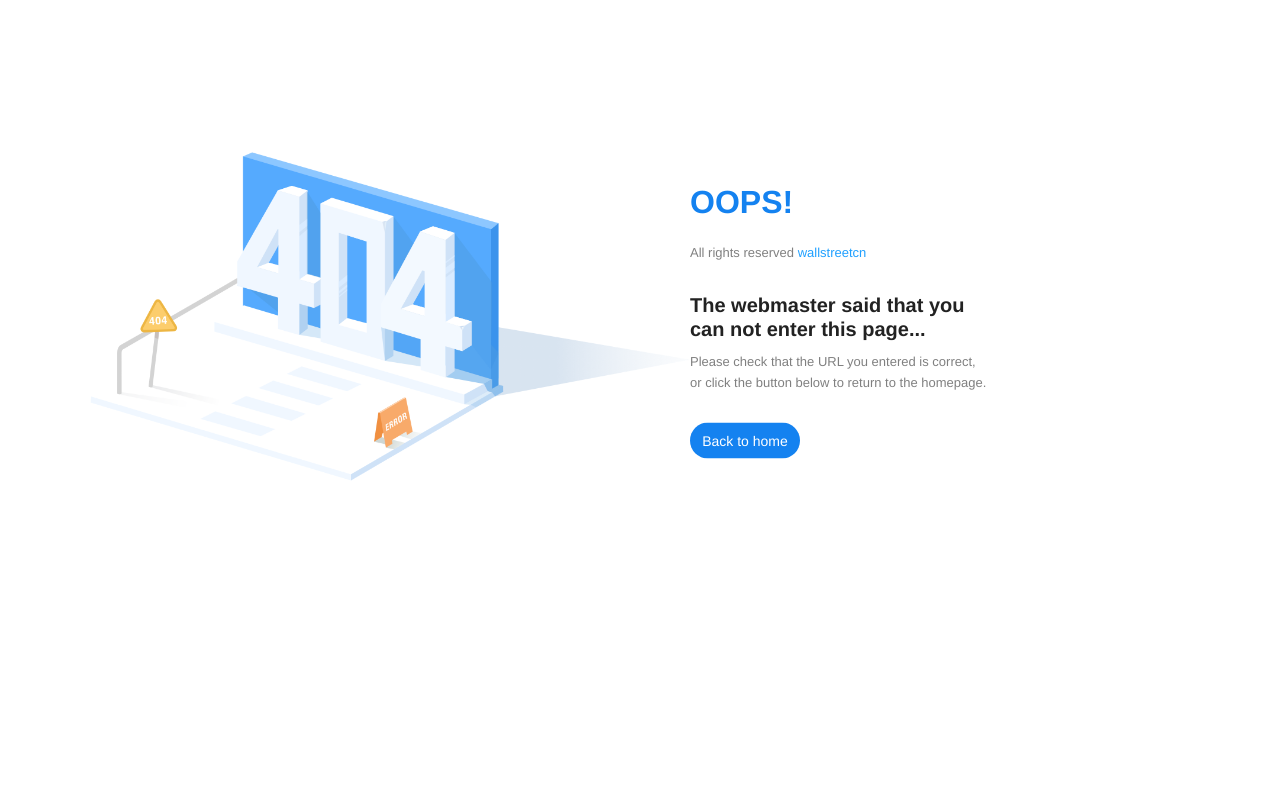
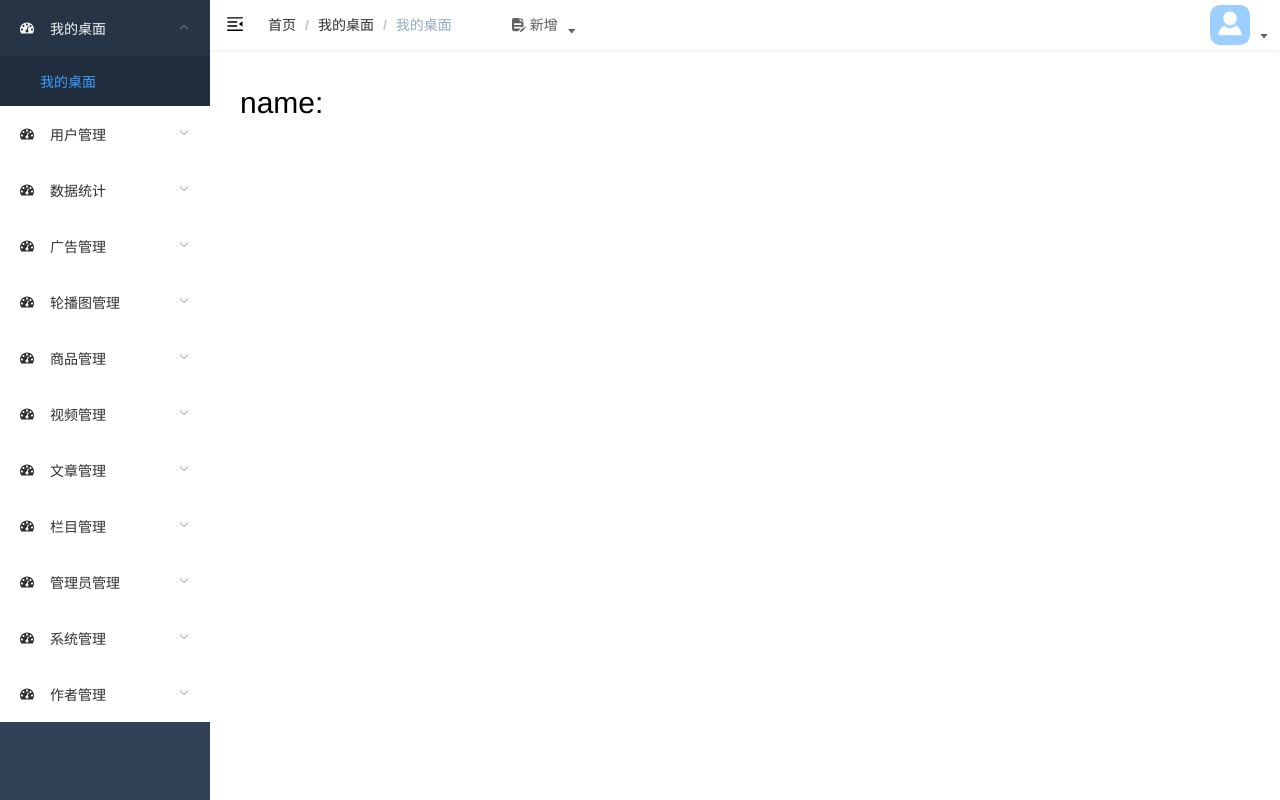
Before and after one commit to momo1991817/vue-admin-duorui, a Vue app: page /#/dashboard in a window 1280 px wide. Before the commit this address led to /#/404. Built offline with nearby package versions, Linux system fonts and the light colour scheme.

Commit message:
修改navbar

```diff
--- a/src/components/Breadcrumb/index.vue
+++ b/src/components/Breadcrumb/index.vue
@@ -33,8 +33,8 @@ export default {
       const first = matched[0]
 
       if (!this.isDashboard(first)) {
-        // matched = [{ path: '/UserManage', meta: { title: '用户管理' }}].concat(matched)
-        matched = [].concat(matched)
+        matched = [{ path: '/', meta: { title: '首页' }}].concat(matched)
+        // matched = [].concat(matched)
       }
 
       this.levelList = matched.filter(item => item.meta && item.meta.title && item.meta.breadcrumb !== false)
@@ -44,7 +44,7 @@ export default {
       if (!name) {
         return false
       }
-      return name.trim().toLocaleLowerCase() === '用户管理'.toLocaleLowerCase()
+      return name.trim().toLocaleLowerCase() === '我的桌面'.toLocaleLowerCase()
     },
     pathCompile(path) {
       // To solve this problem https://github.com/PanJiaChen/vue-element-admin/issues/561
--- a/src/layout/components/Navbar.vue
+++ b/src/layout/components/Navbar.vue
@@ -3,27 +3,47 @@
     <hamburger :is-active="sidebar.opened" class="hamburger-container" @toggleClick="toggleSideBar" />
 
     <breadcrumb class="breadcrumb-container" />
-
     <div class="right-menu">
       <el-dropdown class="avatar-container" trigger="click">
         <div class="avatar-wrapper">
-          <img :src="avatar+'?imageView2/1/w/80/h/80'" class="user-avatar">
+          <img src="../../../static/header.png?imageView2/1/w/80/h/80" class="user-avatar">
           <i class="el-icon-caret-bottom" />
         </div>
         <el-dropdown-menu slot="dropdown" class="user-dropdown">
-          <router-link to="/">
-            <el-dropdown-item>
-              Home
-            </el-dropdown-item>
-          </router-link>
-          <a target="_blank" href="https://github.com/PanJiaChen/vue-admin-template/">
-            <el-dropdown-item>Github</el-dropdown-item>
-          </a>
-          <a target="_blank" href="https://panjiachen.github.io/vue-element-admin-site/#/">
-            <el-dropdown-item>Docs</el-dropdown-item>
-          </a>
+          <el-dropdown-item>
+            个人信息
+          </el-dropdown-item>
+          <el-dropdown-item>
+            修改密码
+          </el-dropdown-item>
+          <el-dropdown-item>
+            切换账户
+          </el-dropdown-item>
           <el-dropdown-item divided>
-            <span style="display:block;" @click="logout">Log Out</span>
+            <span style="display:block;" @click="logout">退出</span>
+          </el-dropdown-item>
+        </el-dropdown-menu>
+      </el-dropdown>
+    </div>
+
+    <div class="right-menu add-btn">
+      <el-dropdown class="avatar-container" trigger="click">
+        <div class="avatar-wrapper" style="margin-top: 0">
+          <span><svg-icon icon-class="form" /> 新增</span>
+          <i class="el-icon-caret-bottom" />
+        </div>
+        <el-dropdown-menu slot="dropdown" class="user-dropdown">
+          <el-dropdown-item>
+            文章
+          </el-dropdown-item>
+          <el-dropdown-item>
+            视频
+          </el-dropdown-item>
+          <el-dropdown-item>
+            商品
+          </el-dropdown-item>
+          <el-dropdown-item>
+            管理员
           </el-dropdown-item>
         </el-dropdown-menu>
       </el-dropdown>
@@ -52,7 +72,7 @@ export default {
       this.$store.dispatch('app/toggleSideBar')
     },
     async logout() {
-      await this.$store.dispatch('user/logout')
+      // await this.$store.dispatch('user/logout')
       this.$router.push(`/login?redirect=${this.$route.fullPath}`)
     }
   }
@@ -83,7 +103,6 @@ export default {
   .breadcrumb-container {
     float: left;
   }
-
   .right-menu {
     float: right;
     height: 100%;
@@ -135,5 +154,10 @@ export default {
       }
     }
   }
+
+  .add-btn {
+    float: left;
+    margin-left: 60px;
+  }
 }
 </style>
--- a/src/router/index.js
+++ b/src/router/index.js
@@ -44,6 +44,22 @@ export const constantRoutes = [
   },
   {
     path: '/',
+    component: Layout,
+    redirect: '/dashboard',
+    alwaysShow: true,
+    meta: {
+      title: '我的桌面',
+      icon: 'dashboard'
+    },
+    children: [{
+      path: 'dashboard',
+      name: 'Dashboard',
+      component: () => import('@/views/dashboard/index'),
+      meta: { title: '我的桌面' }
+    }]
+  },
+  {
+    path: '/UserManage',
     component: Layout,
     redirect: '/UserManage',
     alwaysShow: true,
--- /dev/null
+++ b/src/views/dashboard/index.vue
@@ -0,0 +1,30 @@
+<template>
+  <div class="dashboard-container">
+    <div class="dashboard-text">name: {{ name }}</div>
+  </div>
+</template>
+
+<script>
+import { mapGetters } from 'vuex'
+
+export default {
+  name: 'Dashboard',
+  computed: {
+    ...mapGetters([
+      'name'
+    ])
+  }
+}
+</script>
+
+<style lang="scss" scoped>
+.dashboard {
+  &-container {
+    margin: 30px;
+  }
+  &-text {
+    font-size: 30px;
+    line-height: 46px;
+  }
+}
+</style>
--- a/src/views/login/index.vue
+++ b/src/views/login/index.vue
@@ -106,7 +106,7 @@ export default {
       })
     },
     handleLogin() {
-      this.$router.push('/UserManage')
+      this.$router.push('/')
       // this.$http.get('/columns').then(res => {
       //   this.$router.push('/UserManage')
       // })
```
Also changed, not shown: static/header.png (added).
